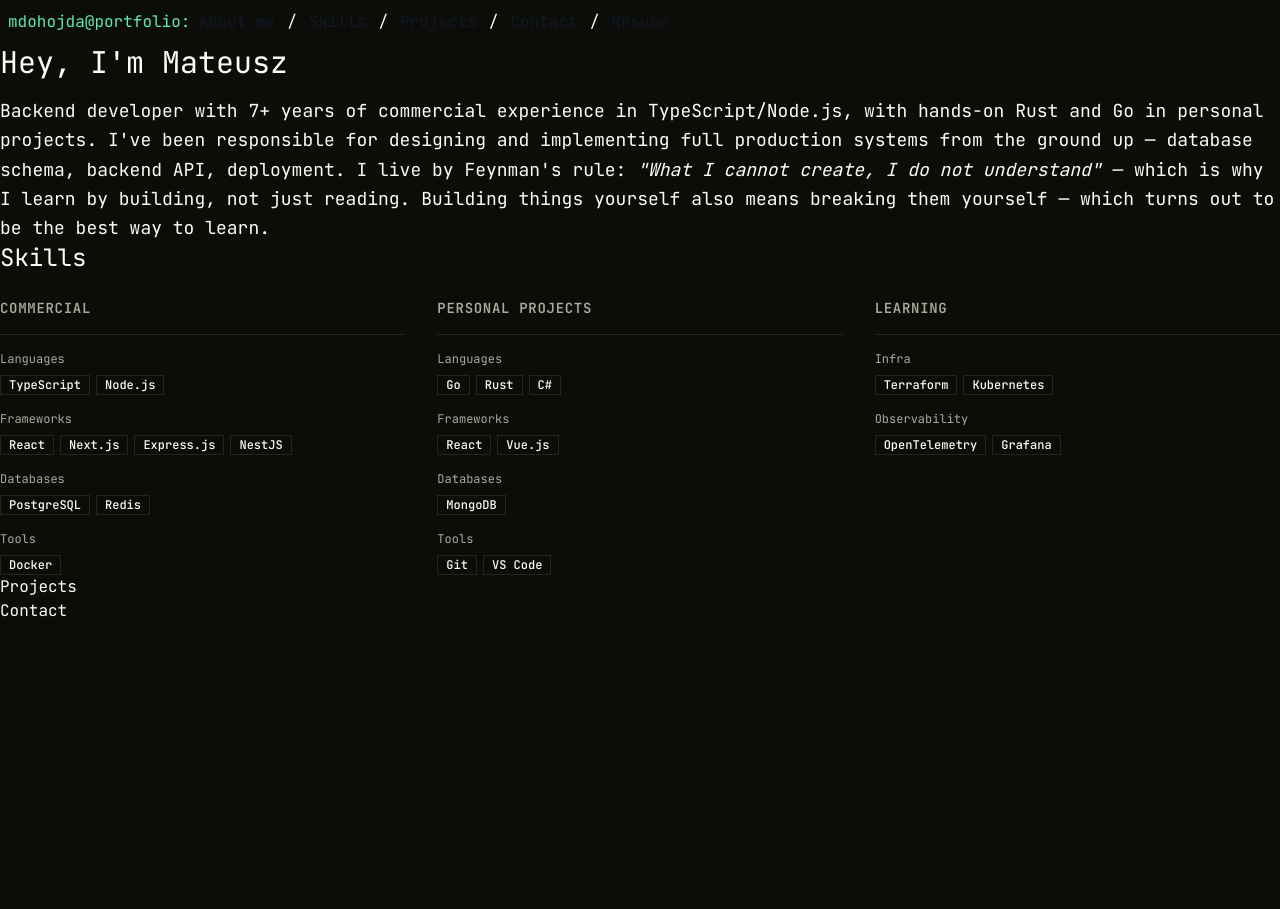
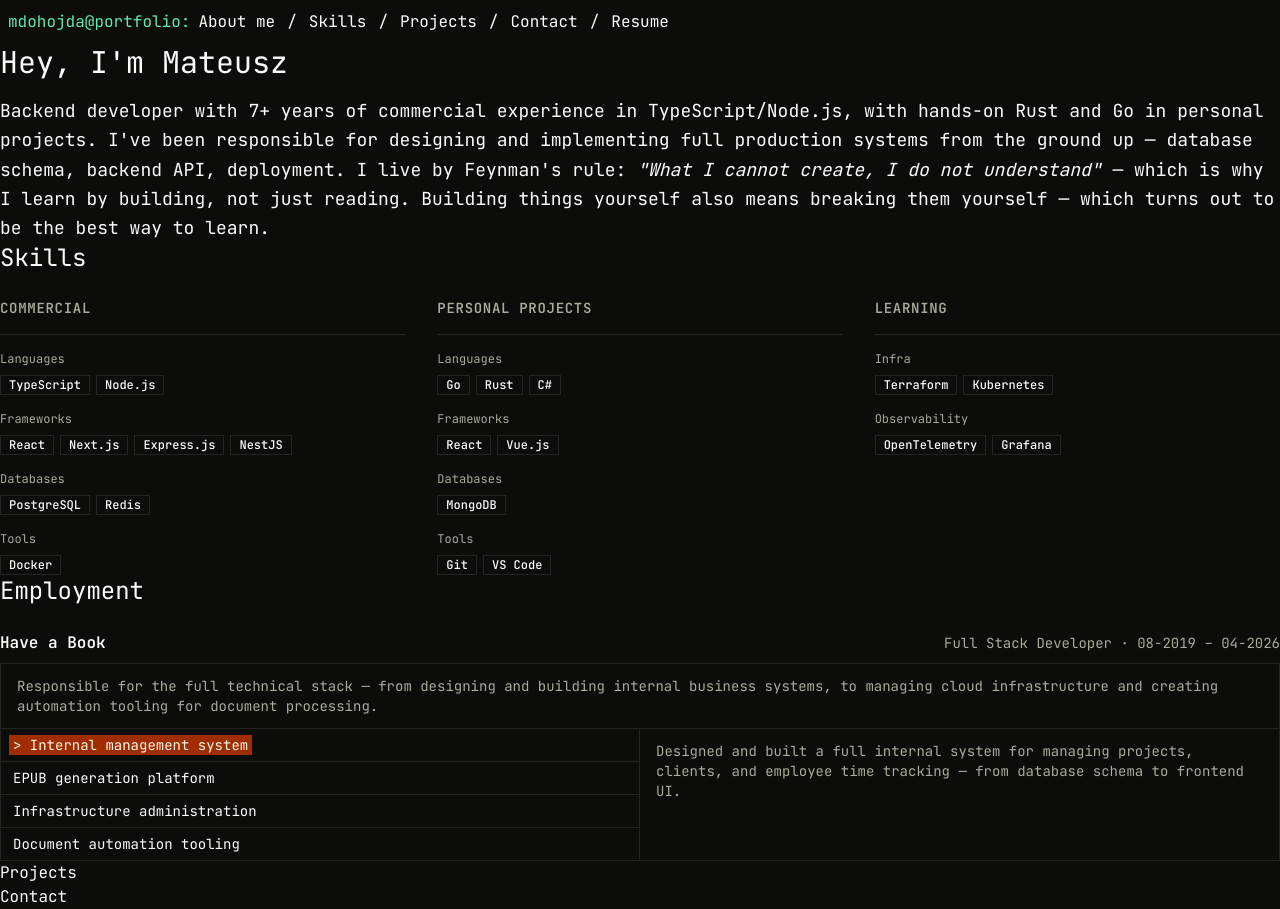
Before and after one commit to Siela25/mdohojda, a Next.js app: page / in a window 1280 px wide. Before the commit the page ends 800 px from the top, so only its background shows below. Built offline with nearby package versions, Linux system fonts and the light colour scheme.

Commit message:
feat: add Employment section with dynamic rendering and created EmploymentTable component

```diff
--- a/src/app/page.tsx
+++ b/src/app/page.tsx
@@ -1,5 +1,6 @@
 import { AboutMe } from "@/components/sections/about-me";
 import { Contact } from "@/components/sections/contact";
+import { Employment } from "@/components/sections/emplyment";
 import { Projects } from "@/components/sections/projects";
 import { Skills } from "@/components/sections/skills";
 import Image from "next/image";
@@ -9,6 +10,7 @@
     <main className="container mx-auto">
       <AboutMe/>
       <Skills/>
+      <Employment/>
       <Projects/>
       <Contact/>
     </main>
--- /dev/null
+++ b/src/components/elements/employment-table.tsx
@@ -0,0 +1,49 @@
+"use client"
+
+import { useState } from "react";
+import { EmploymentData } from "@/lib/employment";
+import { TerminalButton } from "@/components/elements/terminal-button";
+
+interface EmploymentTableProps {
+    data: EmploymentData;
+}
+
+export function EmploymentTable({ data }: EmploymentTableProps) {
+    const [selectedDuty, setSelectedDuty] = useState(0);
+
+    const period = `${data.startDate} – ${data.endDate ?? "present"}`;
+
+    return (
+        <div className="flex flex-col gap-2">
+            <div className="flex items-baseline justify-between">
+                <span className="font-semibold">{data.company}</span>
+                <span className="text-sm text-muted-foreground">{data.position} · {period}</span>
+            </div>
+
+            <div className="border border-border font-mono text-sm">
+                <div className="border-b border-border px-4 py-3 text-muted-foreground">
+                    {data.description}
+                </div>
+
+                <div className="grid grid-cols-2">
+                    <div className="flex flex-col border-r border-border">
+                        {data.duties.map((duty, index) => (
+                            <div key={index} className="border-b border-border px-2 py-1.5 last:border-b-0">
+                                <TerminalButton
+                                    active={selectedDuty === index}
+                                    onClick={() => setSelectedDuty(index)}
+                                >
+                                    {duty.title}
+                                </TerminalButton>
+                            </div>
+                        ))}
+                    </div>
+
+                    <div className="px-4 py-3 text-muted-foreground">
+                        {data.duties[selectedDuty]?.description}
+                    </div>
+                </div>
+            </div>
+        </div>
+    );
+}
--- a/src/components/elements/terminal-button.tsx
+++ b/src/components/elements/terminal-button.tsx
@@ -1,13 +1,23 @@
-
+import { cn } from "@/lib/utils";
 
 interface TerminalButtonProps {
     children: React.ReactNode;
+    onClick?: () => void;
+    active?: boolean;
 }
 
-export function TerminalButton({ children }: TerminalButtonProps) {
+export function TerminalButton({ children, onClick, active }: TerminalButtonProps) {
     return (
-        <button className="bg-taupe-300 text-gray-900 px-1 hover:bg-primary hover:text-gray-100 focus:ring-primary">
-            {children}
+        <button
+            onClick={onClick}
+            className={cn(
+                "px-1 text-left transition-colors focus:outline-none",
+                active
+                    ? "bg-primary text-primary-foreground"
+                    : "bg-transparent text-foreground hover:bg-primary hover:text-primary-foreground"
+            )}
+        >
+            {active ? "> " : "  "}{children}
         </button>
     );
 }
--- a/src/components/sections/emplyment.tsx
+++ b/src/components/sections/emplyment.tsx
@@ -1,9 +1,12 @@
 import { PORTFOLIO_SECTIONS } from "@/lib/site-map";
+import { EmploymentTable } from "@/components/elements/employment-table";
+import { HAVE_A_BOOK_EMPLOYMENT } from "@/lib/employment";
 
 export function Employment() {
     return (
-        <section id={PORTFOLIO_SECTIONS.employment}>
+        <section id={PORTFOLIO_SECTIONS.employment} className="flex flex-col gap-6">
             <h2 className="text-2xl">Employment</h2>
+            <EmploymentTable data={HAVE_A_BOOK_EMPLOYMENT} />
         </section>
     );
 }
--- /dev/null
+++ b/src/lib/employment.ts
@@ -0,0 +1,39 @@
+type EmploymentDuty = {
+    title: string;
+    description: string;
+}
+
+export type EmploymentData = {
+    company: string;
+    position: string;
+    startDate: string;
+    endDate: string | null; // null if currently employed
+    description: string;
+    duties: EmploymentDuty[];
+};
+
+export const HAVE_A_BOOK_EMPLOYMENT: EmploymentData = {
+    company: "Have a Book",
+    position: "Full Stack Developer",
+    startDate: "08-2019",
+    endDate: "04-2026",
+    description: "Responsible for the full technical stack — from designing and building internal business systems, to managing cloud infrastructure and creating automation tooling for document processing.",
+    duties: [
+        {
+            title: "Internal management system",
+            description: "Designed and built a full internal system for managing projects, clients, and employee time tracking — from database schema to frontend UI."
+        },
+        {
+            title: "EPUB generation platform",
+            description: "Built a web application (used both internally and by external clients) for generating EPUB files and AI-generated alternative texts via external AI APIs."
+        },
+        {
+            title: "Infrastructure administration",
+            description: "Managed the company's DigitalOcean cloud infrastructure and Microsoft 365 services, including email, domain configuration, and user management."
+        },
+        {
+            title: "Document automation tooling",
+            description: "Built internal tools to automate repetitive workflows involving graphic files and electronic documents, reducing manual processing time significantly."
+        }
+    ]
+};
```
